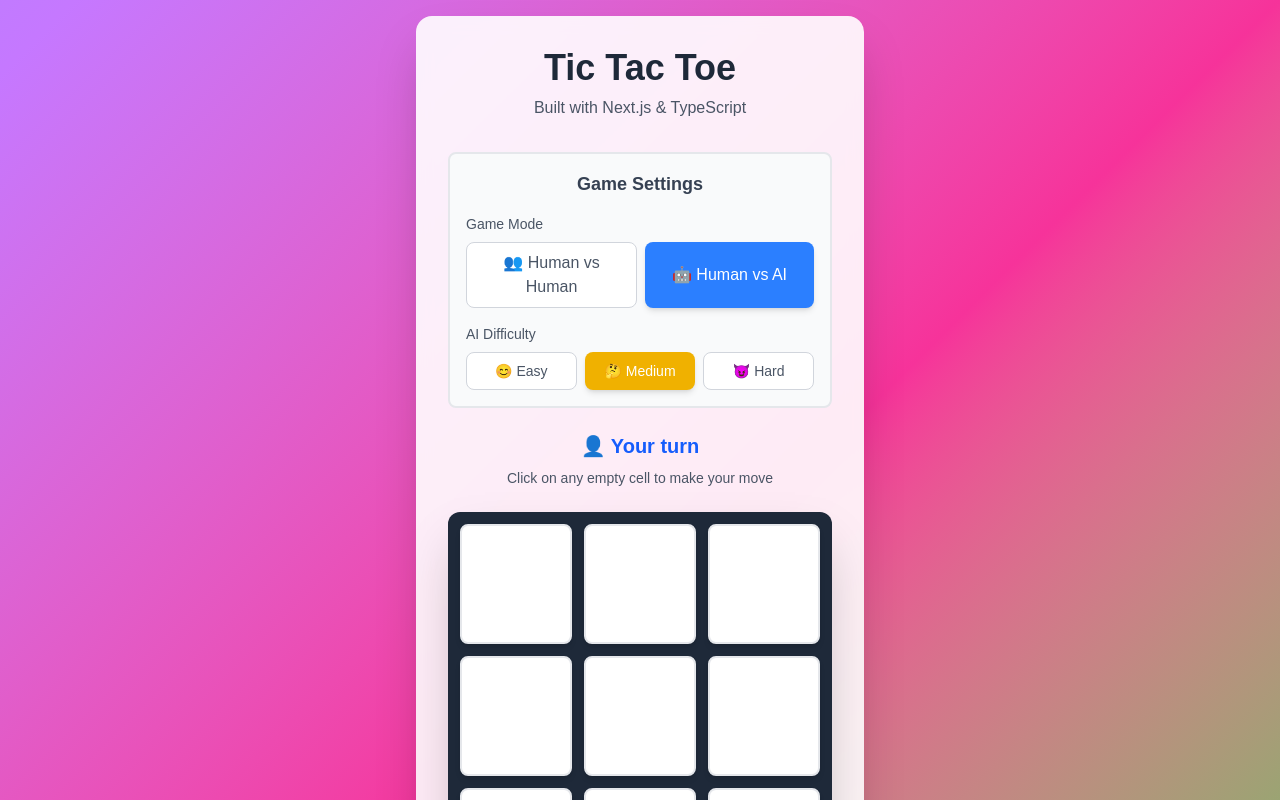
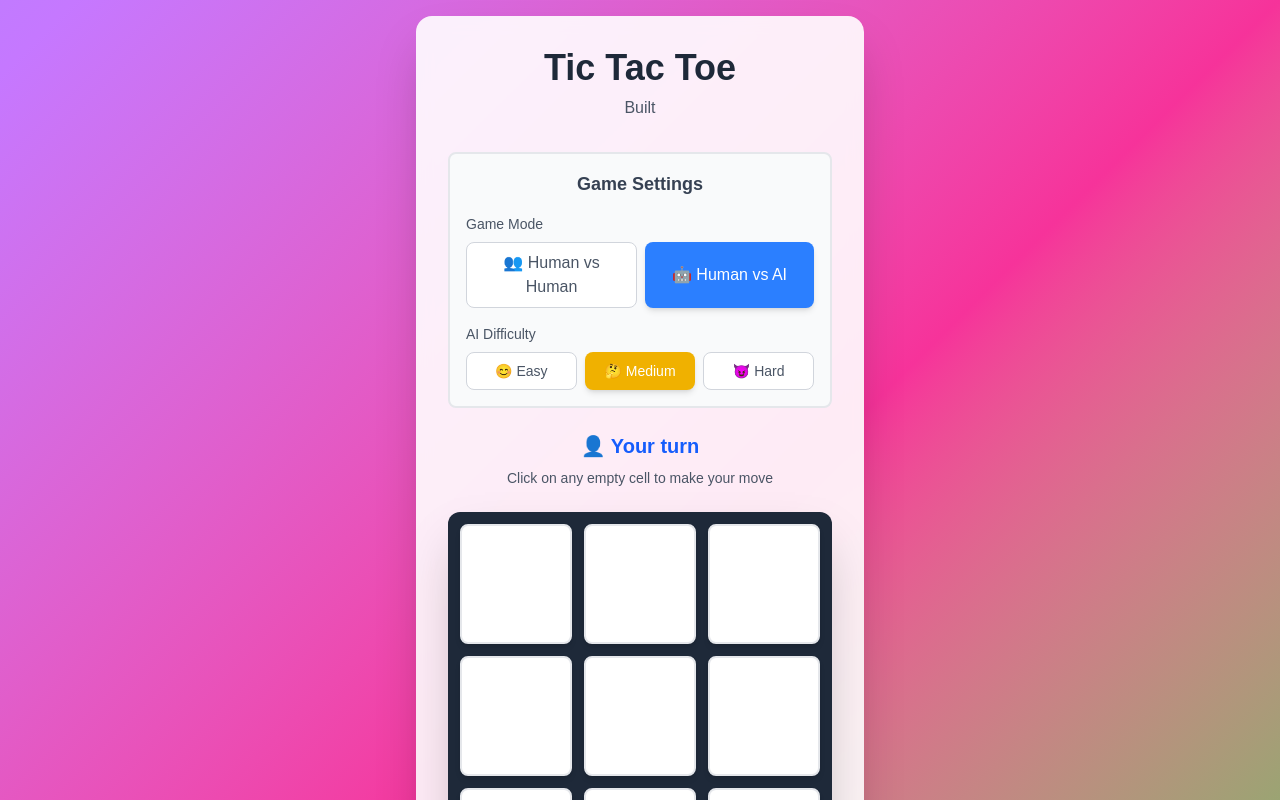
Before and after one commit to manoharleadrat/tictactoe, a Next.js app: page / in a window 1280 px wide. Shown: the top 800 px of the page. Built offline with nearby package versions, Linux system fonts and the light colour scheme.

Commit message:
paragraph updated

```diff
--- a/src/app/page.tsx
+++ b/src/app/page.tsx
@@ -116,7 +116,7 @@ export default function Home() {
             Tic Tac Toe
           </h1>
           <p className="text-gray-600 text-sm md:text-base">
-            Built with Next.js & TypeScript
+            Built
           </p>
         </div>
 
```
